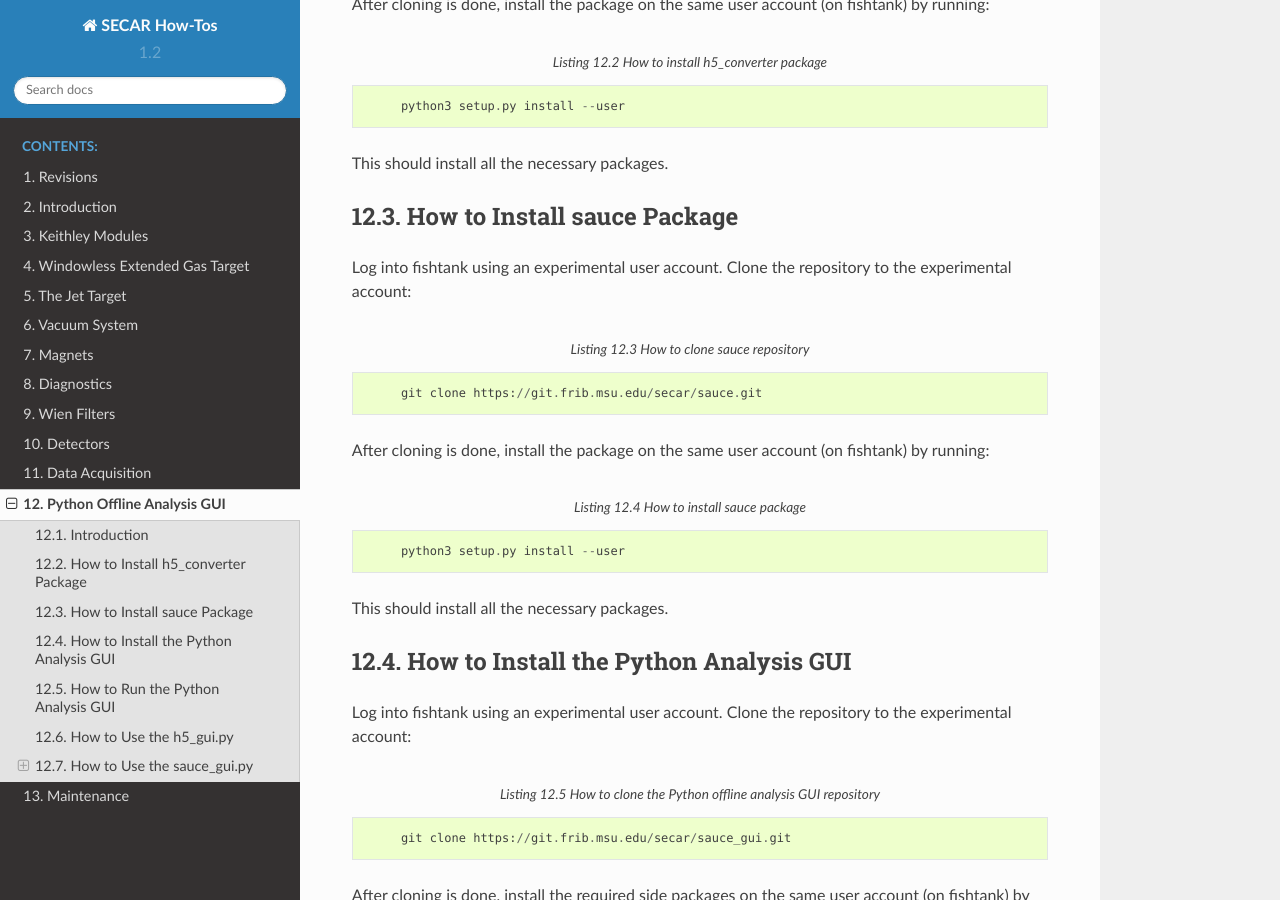
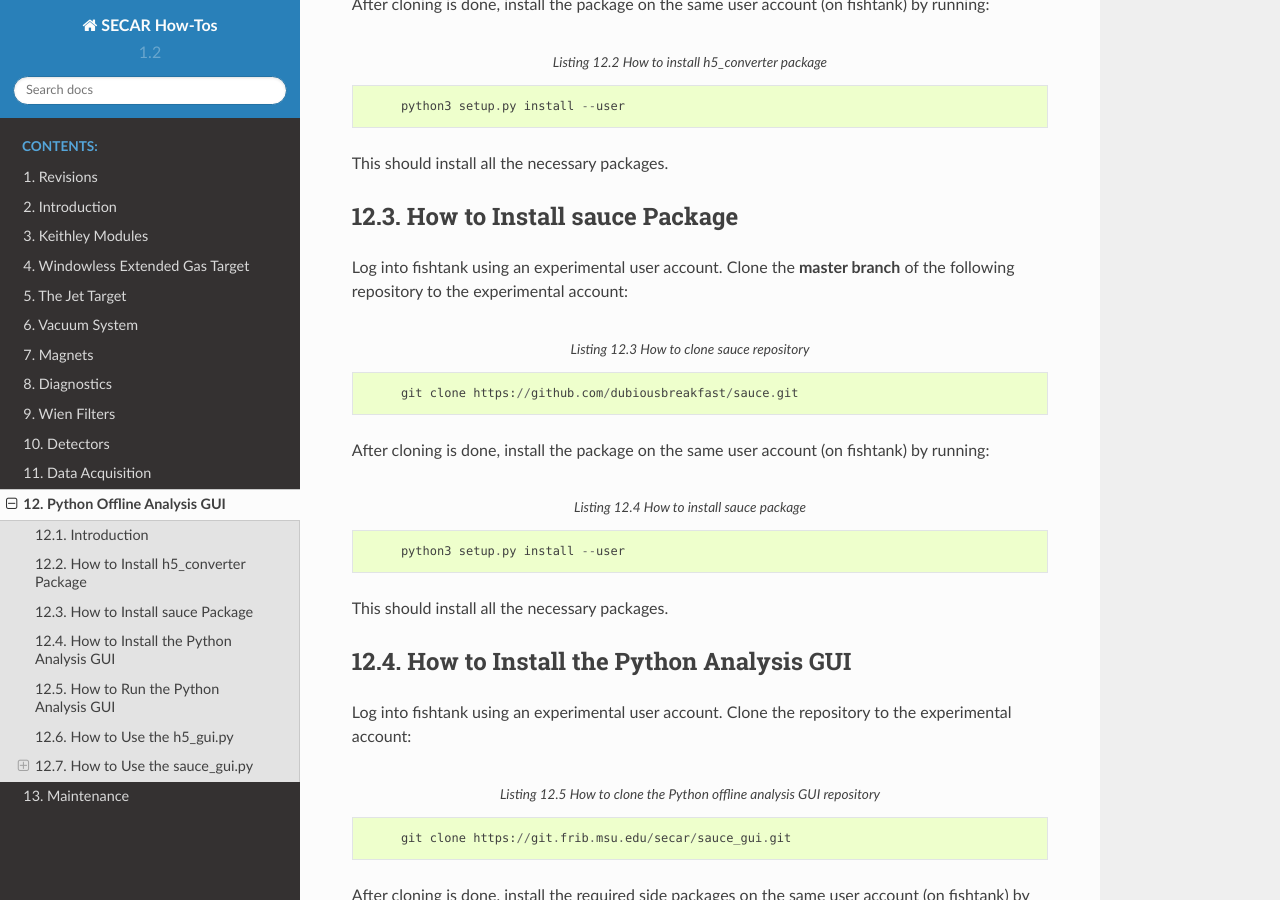
Before and after one commit to secar600/secar-documents, a Sphinx documentation site: the page built from source/analysis_gui.rst, in a window 1280 px wide and 900 px high, scrolled down 977 px. Built offline with Sphinx 7.4.7 and the Read the Docs theme 2.0.0, drawn with Linux system fonts in a browser that asks for light colours.

Commit message:
Changed sauce repository's path from FRIB repository to Caleb's repository

```diff
--- a/source/analysis_gui.rst
+++ b/source/analysis_gui.rst
@@ -37,12 +37,12 @@ This should install all the necessary packages.
 How to Install sauce Package
 ----------------------------
 
-Log into fishtank using an experimental user account. Clone the repository to the experimental account:
+Log into fishtank using an experimental user account. Clone the **master branch** of the following repository to the experimental account:
 
 .. code-block::
    :caption: How to clone sauce repository
 
-        git clone https://git.frib.msu.edu/secar/sauce.git
+        git clone https://github.com/dubiousbreakfast/sauce.git
 
 After cloning is done, install the package on the same user account (on fishtank) by running:
 
```
